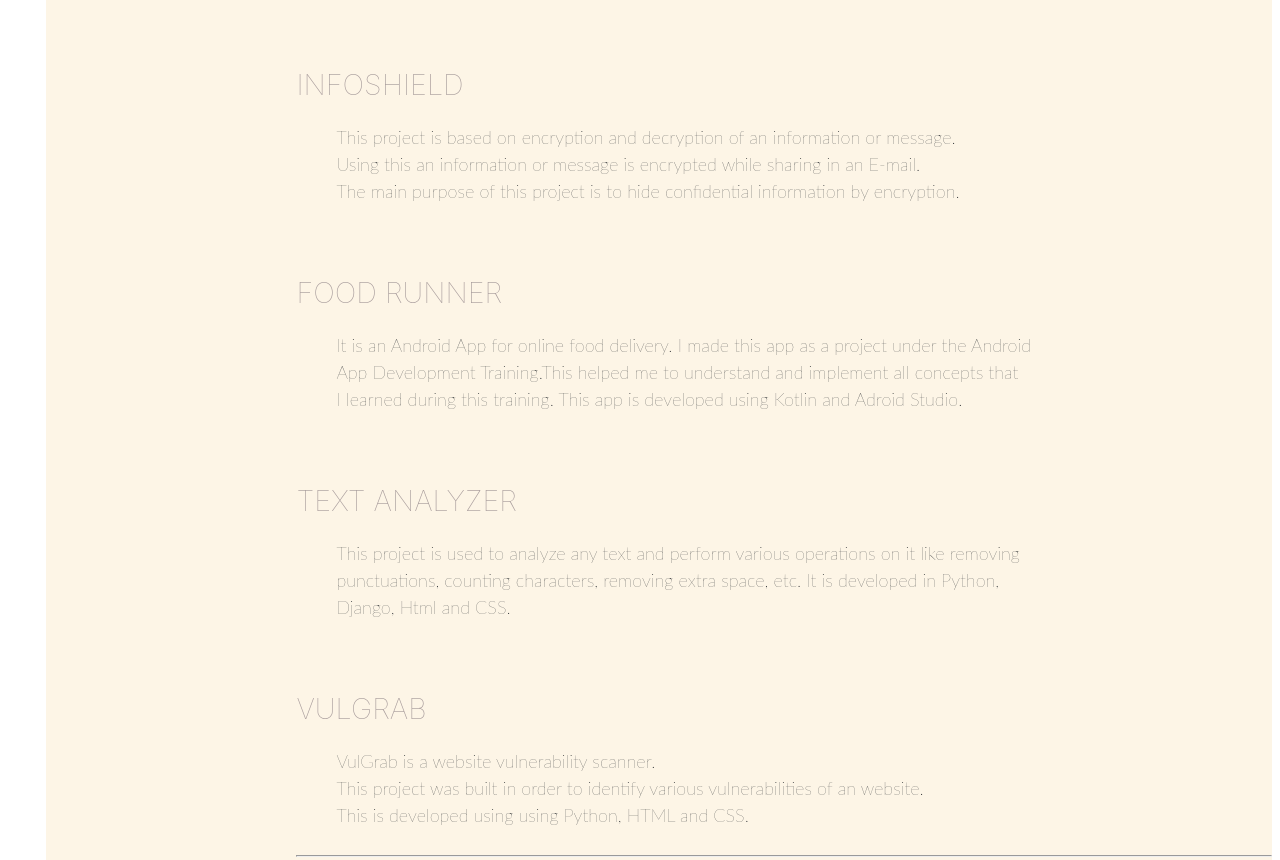
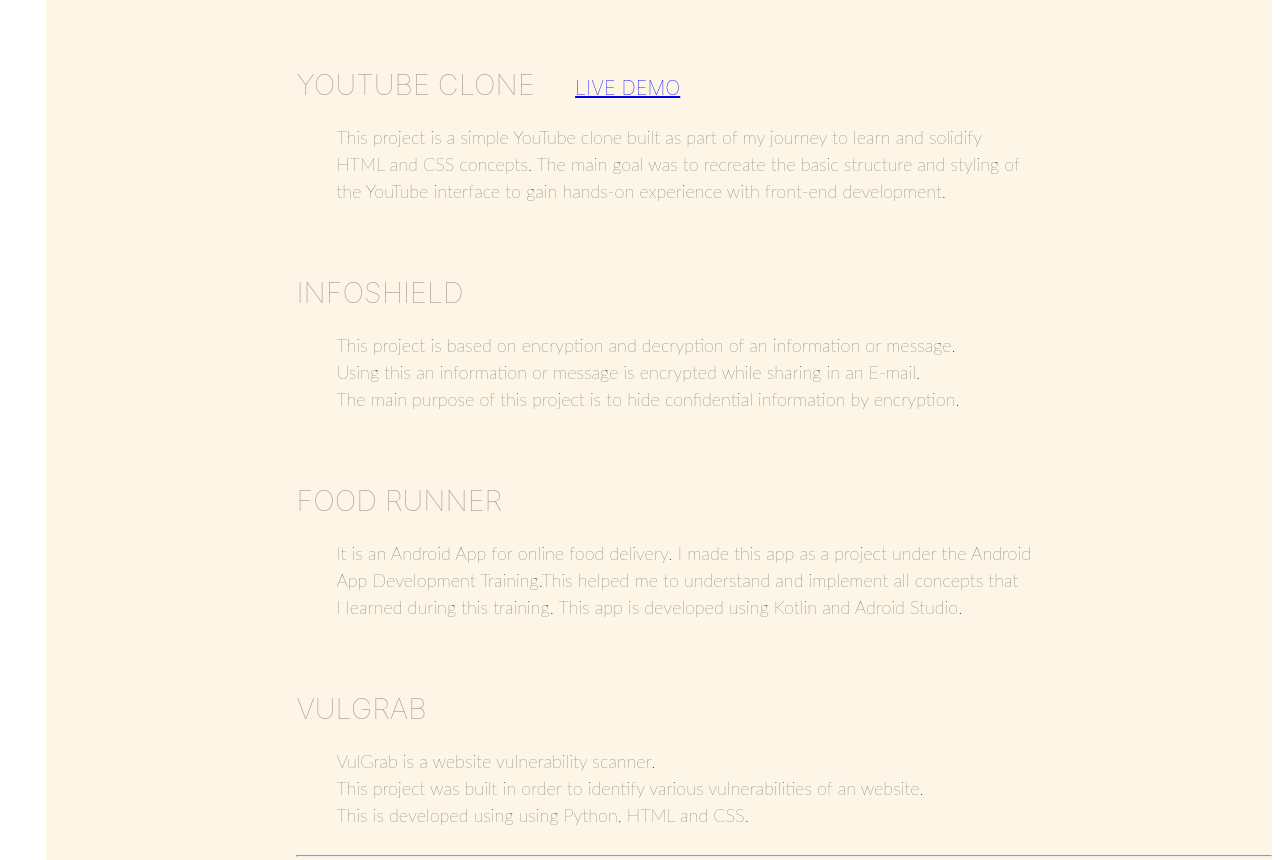
Before and after one commit to iam-anubhav/My-Website, a plain HTML site: page index.html in a window 1280 px wide. Shown: the part 2378-3238 px from the top of the page. Drawn offline with Linux system fonts and the light colour scheme; a web font is replaced by a local one.

Commit message:
Update index.html

```diff
--- a/index.html
+++ b/index.html
@@ -166,6 +166,27 @@
                         </div>
                     </div>
                     <br><br>
+                     <div class="project">
+                        <div class="subheading-sec">
+                            <h5>Youtube Clone &nbsp;&nbsp;&nbsp;
+                                <span style="font-size: 20px;">
+                                    <a href="https://youtube-clone-by-anubhav.vercel.app/" target="_blank">Live Demo</a>
+                                </span>
+                            </h5>
+                        </div>
+                        <div class="description">
+                            <ul>
+                                <li>
+                                    <p>
+                                        This project is a simple YouTube clone built as part of my journey to learn and solidify<br>
+                                        HTML and CSS concepts. The main goal was to recreate the basic structure and styling of<br>
+                                        the YouTube interface to gain hands-on experience with front-end development.
+                                    </p>
+                                </li>
+                            </ul>
+                        </div>
+                    </div>
+                    <br><br>
                     <div class="project">
                         <div class="subheading-sec">
                             <h5>InfoShield</h5>
@@ -194,23 +215,6 @@
                                         It is an Android App for online food delivery. I made this app as a project under the Android<br>
                                         App Development Training.This helped me to understand and implement all concepts that <br> I learned
                                         during this training. This app is developed using Kotlin and Adroid Studio.
-                                    </p>
-                                </li>
-                            </ul>
-                        </div>
-                    </div>
-                    <br><br>
-                    <div class="project">
-                        <div class="subheading-sec">
-                            <h5>Text Analyzer</h5>
-                        </div>
-                        <div class="description">
-                            <ul>
-                                <li>
-                                    <p>
-                                        This project is used to analyze any text and perform various operations on it like removing<br>
-                                        punctuations, counting characters, removing extra space, etc. It is developed in Python,<br>
-                                        Django, Html and CSS.
                                     </p>
                                 </li>
                             </ul>
```
